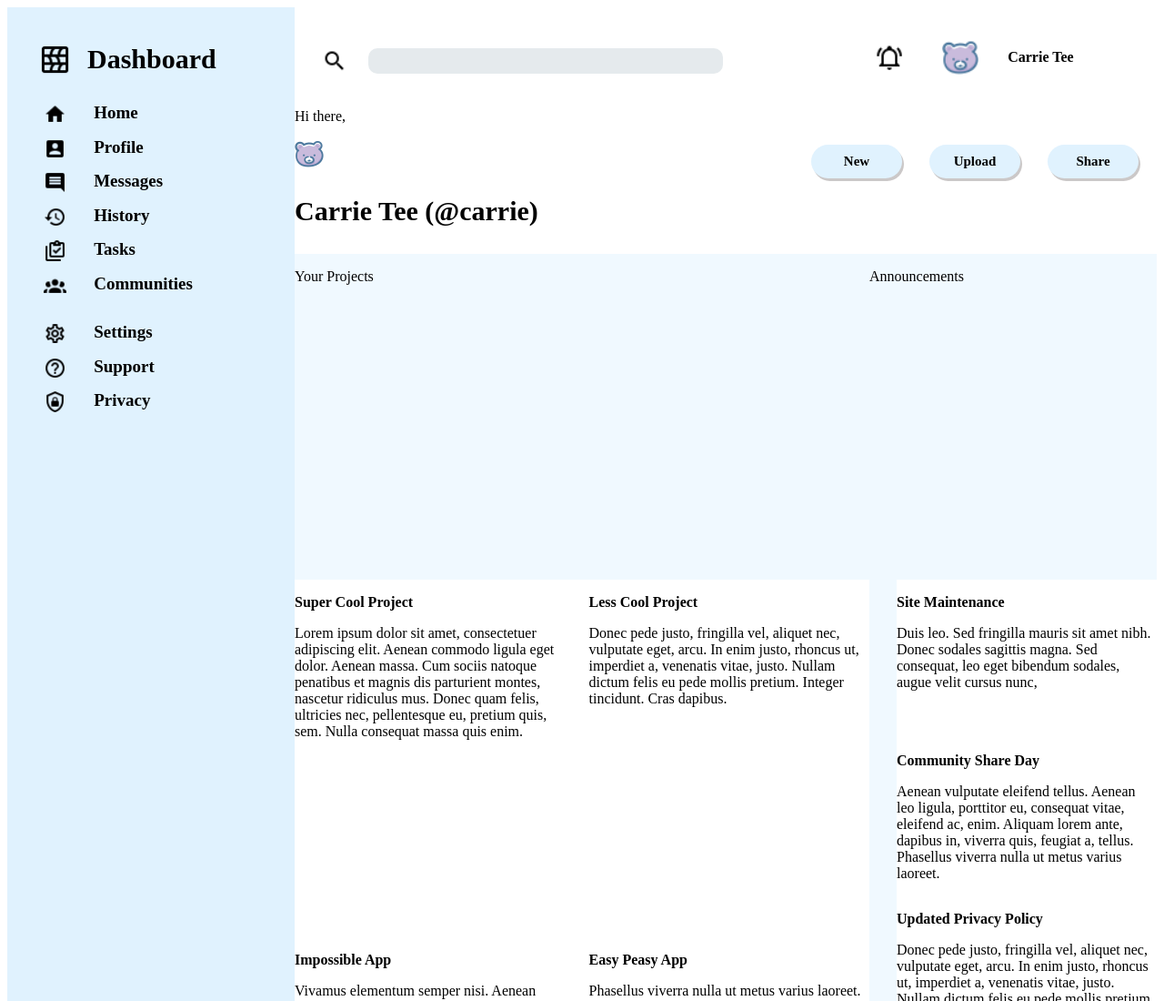
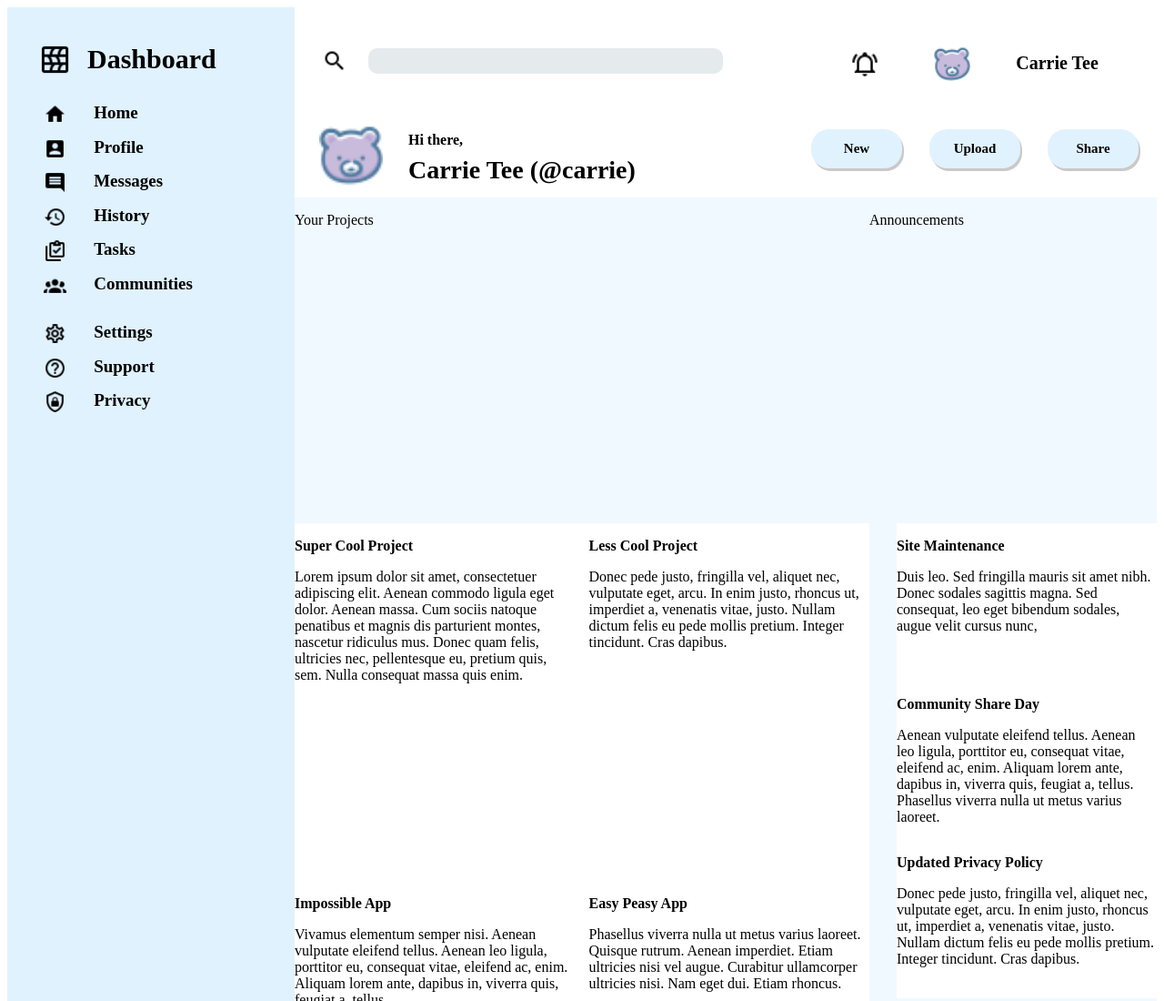
Before and after one commit to ctang415/Admin-dashboard, a plain HTML site: page index.html in a window 1280 px wide. Shown: the top 1100 px of the page at 91% size. Drawn offline with Linux system fonts and the light colour scheme.

Commit message:
Aligned header section

```diff
--- a/index.html
+++ b/index.html
@@ -28,11 +28,20 @@
     <div class="header">
         <div class="leftside">
             <div class="search"><img src="search.png" alt="Search icon"><input type="search" id="search"></div>
-        <p>Hi there,</p>
-       <img src="bear.png" alt="Bear icon"> <p class="title" id="name">Carrie Tee (@carrie)</p>
+        <div class="bottom">
+       <img src="bear.png" alt="Bear icon">
+       <div class="text">
+       <p id="greet">Hi there,</p>
+       <p class="title" id="name">Carrie Tee (@carrie)</p>
+    </div>
         </div>
+    </div>
         <div class="rightside">
-            <div class="top"><img src="bell.png" id="bell" alt="Alarm icon"><img src="bear.png" id="bear" alt="Bear icon"><p class="title">Carrie Tee</p></div>
+            <div class="top">
+                <img src="bell.png" id="bell" alt="Alarm icon">
+                <img src="bear.png" id="bear" alt="Bear icon">
+                <p class="title">Carrie Tee</p>
+            </div>
         <div class="buttons">
             <button class="button">New</button>
             <button class="button">Upload</button>
--- a/style.css
+++ b/style.css
@@ -48,8 +48,8 @@
     width: 40px;
 }
 
-.rightside > p {
-    font-size: 18px;
+.top > .title {
+    font-size: 20px;
 }
 
 .leftside {
@@ -59,13 +59,47 @@
     padding-top: 45px;
 }
 
+.bottom {
+    display: grid;
+    grid-template-columns: 1fr 2fr;
+    justify-self: flex-start;
+}
+
+#greet, #name {
+    grid-column: 2;
+}
+
+.text {
+    line-height: 5px;
+}
+
+#greet {
+    font-weight: bold;
+}
+
+#name {
+    font-size: 28px;
+}
+
+
+
+.bottom > img {
+    width: 70px;
+    grid-column: 1;
+    justify-self: center;
+}
+
+
+
+
 .button {
     grid-row: 2;
     background: #e0f2fe;
     border: none;
     border-radius: 20px;
     width: 100px;
-    padding: 10px;
+    margin-top: 14px;
+    padding: 13px;
     font-size: 15px;
     font-weight: bold;
     box-shadow:  rgb(203, 200, 200) 2px 3px 0.2px;
@@ -109,10 +143,6 @@
 
 .title {
     font-weight: bold;
-}
-
-#name {
-    font-size: 30px;
 }
 
 .rightsidecontent {
```
